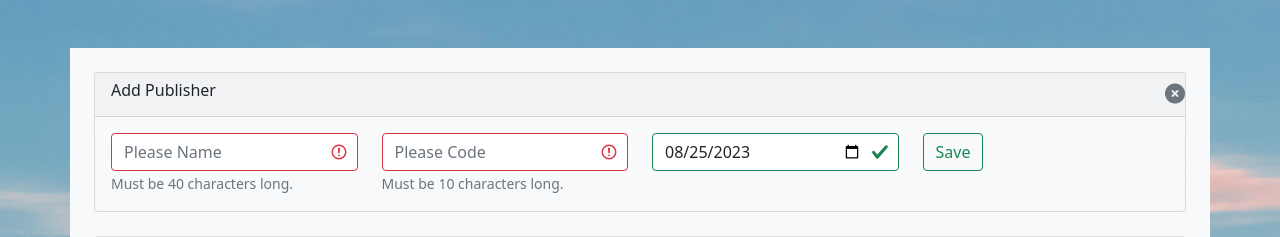
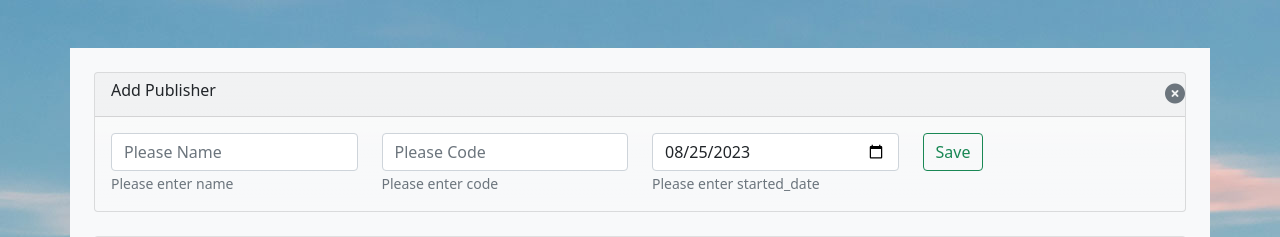
Before and after one commit to ireem18/Book-Store-Django-App, a Django app: page /publishers in a window 1280 px wide. Shown: the part 56-293 px from the top of the page. Run offline with Django 4.2, Linux system fonts and the light colour scheme; the visitor is signed in with stand-in values (Sample User, id 1); data that the repository does not hold is empty; some libraries are stand-ins or nearby versions.

Commit message:
Publisher app icin required, help_text ve error message kontrolleri düzenlenmiştir.

```diff
--- a/publisher/forms.py
+++ b/publisher/forms.py
@@ -10,9 +10,18 @@ class PublisherForm(forms.ModelForm):
         model = Publisher
         fields = ['name', 'code', 'started_date']
         widgets = {
-            'name': forms.TextInput(attrs={'class': 'form-control', 'placeholder': 'Name', 'max_length': 40}),
-            'code': forms.TextInput(attrs={'class': 'form-control', 'placeholder': 'Code', 'max_length': 10}),
+            'name': forms.TextInput(attrs={'class': 'form-control', 'placeholder': 'Name', 'max_length': 40, 'required':True}),
+            'code': forms.TextInput(attrs={'class': 'form-control', 'placeholder': 'Code', 'max_length': 10, 'required':True}),
             'started_date': DateInput(attrs={'class': 'form-control', 'placeholder': 'Started Date'})
+        }
+        help_texts = {
+            'name': 'Please enter name',
+            'code': 'Please enter code',
+            'started_date': 'Please enter started_date'
+        }
+        error_messages = {
+            "name": {"max_length": "This writer's name is too long.", "required": "This field is required!"},
+            "code": {"max_length": "This writer's code is too long.", "required": "This field is required!"}
         }
 
     def save(self, commit=True):
--- a/publisher/templates/publisher_list.html
+++ b/publisher/templates/publisher_list.html
@@ -8,21 +8,29 @@
                 <a class="position-absolute end-0 top-0 mt-2 ml-5" href="{% url 'publishers' %}"><i class=" text-secondary fas fa-circle-xmark fa-lg"></i></a>
             </div>
             <div class="card-body">
-                <form class="was-validated" method="POST" enctype="multipart/form-data" action=" {% if not form.name.value %} {% url 'add_publisher' %} {% endif %}  "">
+                <form method="POST" enctype="multipart/form-data"
+                      action=" {% if not form.name.value %} {% url 'add_publisher' %} {% endif %}" novalidate>
                 {% csrf_token %}
                 <div class="row">
                 <div class="col col-3">
-                    <input type="text" class="form-control" name="name" placeholder="Please Name"  required
+                    <input type="text" class="form-control" name="name" placeholder="Please Name"
                            value="{% if form.name.value%} {{form.name.value}} {% endif %}" maxlength="40">
-                    <span class="form-text"> Must be 40 characters long. </span>
+                    <span class="form-text">{{ form.name.help_text|safe }}</span><br>
+                    {% for error in form.name.errors %}
+                        <span class="text-danger ml-2">{{ error|safe }}</span><br>
+                    {% endfor %}
                 </div>
                 <div class="col col-3">
-                    <input type="text" class="form-control" name="code" placeholder="Please Code" required
+                    <input type="text" class="form-control" name="code" placeholder="Please Code"
                            value="{% if form.code.value%} {{form.code.value}} {% endif %}" maxlength="10">
-                    <span class="form-text"> Must be 10 characters long. </span>
+                    <span class="form-text">{{ form.code.help_text|safe }}</span><br>
+                    {% for error in form.code.errors %}
+                        <span class="text-danger ml-2">{{ error|safe }}</span><br>
+                    {% endfor %}
                 </div>
                 <div class="col col-3">
                     {{form.started_date}}
+                    <span class="form-text">{{ form.started_date.help_text|safe }}</span>
                 </div>
                 <div class="col col-3">
                     <button class="btn btn-outline-success btn-block" type="submit">Save</button>
--- a/publisher/views.py
+++ b/publisher/views.py
@@ -34,19 +34,18 @@ def publisher_list(request):
 def add_publisher(request):
     try:
         if request.method == 'POST':
+            publishers = Publisher.objects.active()
             form = PublisherForm(request.POST)
             if form.is_valid():
                 form.save()
                 messages.success(request, 'Add Successfuly')
+                return redirect('publishers')
             else:
-                messages.success(request, 'Publisher Form Error:' + str(form.errors))
-            return redirect('publishers')
+                return render(request, 'publisher_list.html', {'form': form, 'publishers': publishers})
         else:
             form = PublisherForm()
-            context = {
-                'form': form
-            }
-        return render(request, 'publisher_list.html', context)
+        return render(request, 'publisher_list.html', {'form': form})
+
     except Exception as e:
         print("Publisher add error", str(e))
         return redirect('publishers')
@@ -63,16 +62,13 @@ def edit_publisher(request, id):
             if form.is_valid():
                 form.save()
                 messages.success(request, 'Publisher Updated Successfuly')
+                return redirect('publishers')
             else:
-                messages.success(request, 'Publisher Form Error:' + str(form.errors))
-            return redirect('publishers')
+                return render(request, 'publisher_list.html', {'form': form, 'publishers': publishers})
+
         else:
             form = PublisherForm(instance=publisher)
-            context = {
-                'form': form,
-                'publishers': publishers
-            }
-            return render(request, 'publisher_list.html', context)
+            return render(request, 'publisher_list.html', {'form': form })
 
     except Publisher.DoesNotExist:
         return redirect('publishers')
--- a/writer/templates/writer_list.html
+++ b/writer/templates/writer_list.html
@@ -33,13 +33,14 @@
                         <span class="form-text">{{ form.surname.help_text|safe }}</span><br/>
                         {% for error in form.surname.errors %}
                             <span class="text-danger ml-2">{{ error|safe }}</span><br>
-                        {% endfor %}                    </div>
+                        {% endfor %}
+                    </div>
                 </div>
                 <div class="row mt-3">
                     <div class="col col-4">
                         <input type="number" class="form-control" name="age" value="{{form.age.value}}" placeholder="Please Age">
                         <span class="form-text">{{ form.age.help_text|safe }}</span>
-                        {% for error in form.errors %}
+                        {% for error in form.age.errors %}
                             <span class="text-danger ml-2">{{ error|safe }}</span><br>
                         {% endfor %}
                     </div>
```
